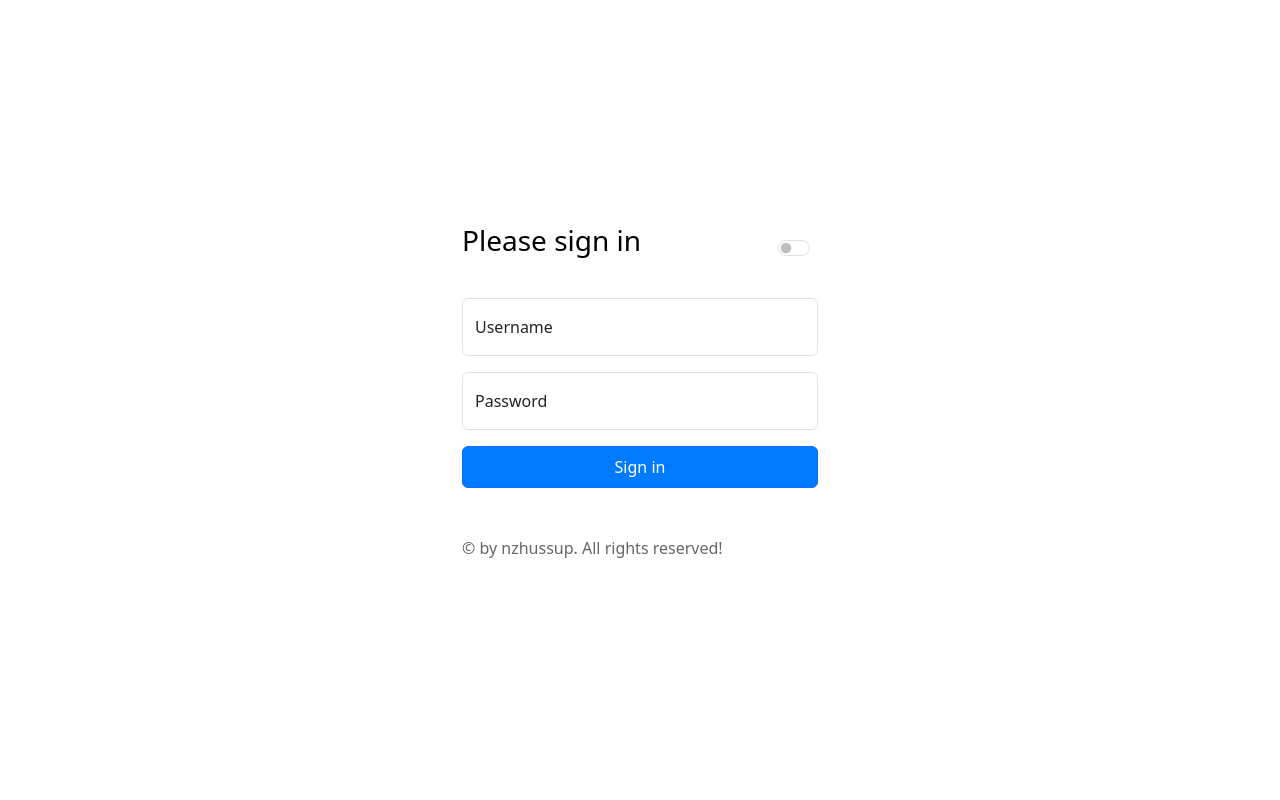
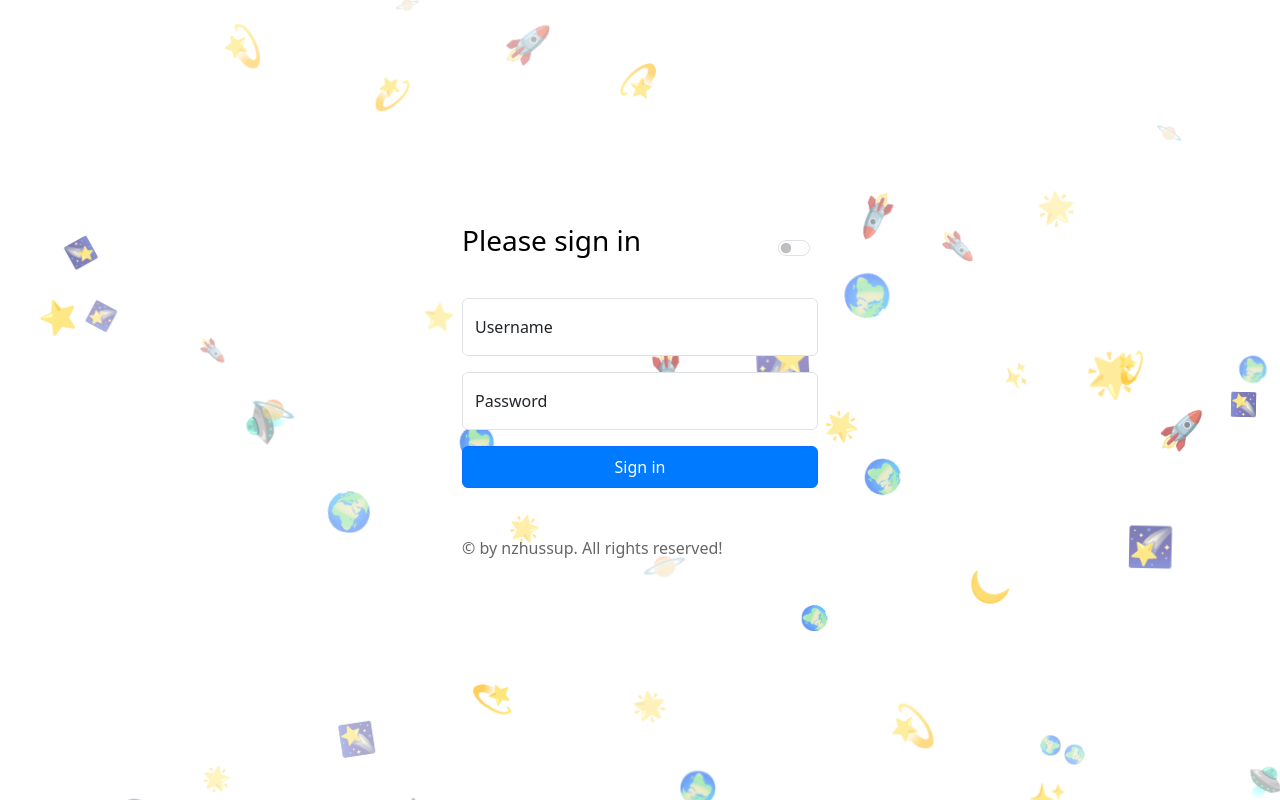
Before and after one commit to nzhussup/admin-panel-personal-website, a React (Vite) app in the folder frontend/: page /login in a window 1280 px wide. Built offline with nearby package versions, Linux system fonts and the light colour scheme.

Commit message:
feat: add animated background

```diff
--- a/frontend/src/App.css
+++ b/frontend/src/App.css
@@ -18,12 +18,29 @@
   filter: drop-shadow(0 0 2em #61dafbaa);
 }
 
-@keyframes logo-spin {
-  from {
-    transform: rotate(0deg);
+/* Floating Emoji Animations */
+.floating-emoji {
+  will-change: transform;
+  animation: float-animation 20s ease-in-out infinite;
+  animation-delay: var(--delay);
+}
+
+@keyframes float-animation {
+  0%,
+  100% {
+    transform: translate(0, 0) rotate(0deg) scale(1);
   }
-  to {
-    transform: rotate(360deg);
+  25% {
+    transform: translate(var(--random-x1), var(--random-y1)) rotate(90deg)
+      scale(0.8);
+  }
+  50% {
+    transform: translate(var(--random-x2), var(--random-y2)) rotate(180deg)
+      scale(1.2);
+  }
+  75% {
+    transform: translate(var(--random-x3), var(--random-y3)) rotate(270deg)
+      scale(0.9);
   }
 }
 
@@ -39,4 +56,4 @@
 
 .read-the-docs {
   color: #888;
-} */
+}
--- a/frontend/src/App.jsx
+++ b/frontend/src/App.jsx
@@ -5,12 +5,15 @@ import ProtectedRoute from "./components/routes/ProtectedRoute";
 import { DarkModeProvider, useDarkMode } from "./context/DarkModeContext";
 import { GlobalAlertProvider } from "./context/GlobalAlertContext";
 import GlobalAlert from "./components/GlobalAlert";
+import FloatingEmojis from "./components/FloatingEmojis";
+import "./App.css";
 
 function App() {
   return (
     <DarkModeProvider>
       <GlobalAlertProvider>
         <GlobalAlert />
+        <FloatingEmojis />
         <MainApp />
       </GlobalAlertProvider>
     </DarkModeProvider>
--- a/frontend/src/components/Card.jsx
+++ b/frontend/src/components/Card.jsx
@@ -1,7 +1,7 @@
 const Card = ({ title, desc, img, buttontxt, handleFunc, children, style }) => {
   return (
     <div
-      className='card shadow-sm border-0 rounded-4 overflow-hidden card-hover transition'
+      className='card shadow-sm border-0 rounded-4 overflow-hidden card-hover transition frosted-card'
       onClick={handleFunc ? () => handleFunc() : null}
       style={{
         cursor: handleFunc ? "pointer" : "default",
--- a/frontend/src/components/EditableAlbumCard.jsx
+++ b/frontend/src/components/EditableAlbumCard.jsx
@@ -13,10 +13,8 @@ const EditableAlbumCard = ({ album, onEdit, onDelete }) => {
   return (
     <div className='col'>
       <div
-        className={`d-flex flex-column h-100 rounded-4 border transition card-hover ${
-          isDarkMode
-            ? "bg-dark text-white border-light"
-            : "bg-white border-light"
+        className={`d-flex flex-column h-100 rounded-4 border transition card-hover frosted-card editable-album-card ${
+          isDarkMode ? "text-white border-light" : "border-light"
         }`}
         style={{
           backdropFilter: "blur(4px)",
@@ -89,8 +87,10 @@ const EditableAlbumCard = ({ album, onEdit, onDelete }) => {
             className='text-secondary small mb-2'
             style={{ opacity: 0.85, minHeight: "3em" }}
           >
-            {album.description || (
-              <span className='invisible'>No description</span>
+            {album.description ? (
+              album.description
+            ) : (
+              <span className='text-muted'>No description</span>
             )}
           </p>
           <p className='text-muted small mt-auto'>
--- /dev/null
+++ b/frontend/src/components/FloatingEmojis.jsx
@@ -0,0 +1,88 @@
+import React, { useEffect, useState } from "react";
+import { floatingEmojisConfig as defaultConfig } from "../config/floatingEmojis";
+
+const FloatingEmojis = ({ config = defaultConfig }) => {
+  const [emojis, setEmojis] = useState([]);
+
+  useEffect(() => {
+    const generateEmojis = () => {
+      return Array.from({ length: config.count }, (_, index) => {
+        const emoji =
+          config.emojis[Math.floor(Math.random() * config.emojis.length)];
+        const size =
+          Math.random() * (config.sizeRange.max - config.sizeRange.min) +
+          config.sizeRange.min;
+        const duration =
+          Math.random() *
+            (config.durationRange.max - config.durationRange.min) +
+          config.durationRange.min;
+        const startX = Math.random() * 100; // Random starting position (%)
+        const startY = Math.random() * 100;
+        const opacity =
+          Math.random() * (config.opacityRange.max - config.opacityRange.min) +
+          config.opacityRange.min;
+
+        return {
+          id: index,
+          emoji,
+          size,
+          duration,
+          startX,
+          startY,
+          opacity,
+        };
+      });
+    };
+
+    setEmojis(generateEmojis());
+  }, [config]);
+
+  return (
+    <div
+      style={{
+        position: "fixed",
+        top: 0,
+        left: 0,
+        width: "100%",
+        height: "100%",
+        overflow: "hidden",
+        pointerEvents: "none",
+        zIndex: config.zIndex,
+      }}
+    >
+      {emojis.map((emojiData) => {
+        const randomX1 = Math.random() * 300 - 150;
+        const randomY1 = Math.random() * 300 - 150;
+        const randomX2 = Math.random() * 300 - 150;
+        const randomY2 = Math.random() * 300 - 150;
+        const randomX3 = Math.random() * 300 - 150;
+        const randomY3 = Math.random() * 300 - 150;
+
+        return (
+          <div
+            key={emojiData.id}
+            className='floating-emoji'
+            style={{
+              position: "absolute",
+              left: `${emojiData.startX}%`,
+              top: `${emojiData.startY}%`,
+              fontSize: `${emojiData.size}px`,
+              opacity: emojiData.opacity,
+              "--delay": `${-Math.random() * 20}s`,
+              "--random-x1": `${randomX1}px`,
+              "--random-y1": `${randomY1}px`,
+              "--random-x2": `${randomX2}px`,
+              "--random-y2": `${randomY2}px`,
+              "--random-x3": `${randomX3}px`,
+              "--random-y3": `${randomY3}px`,
+            }}
+          >
+            {emojiData.emoji}
+          </div>
+        );
+      })}
+    </div>
+  );
+};
+
+export default FloatingEmojis;
--- a/frontend/src/components/Header.jsx
+++ b/frontend/src/components/Header.jsx
@@ -60,8 +60,8 @@ const Header = ({ text }) => {
 
           {/* Buttons on the right */}
           <div className='col-12 col-md-4 d-flex justify-content-center justify-content-md-end align-items-center'>
-            {/* On mobile, stack components vertically */}
-            <div className='d-flex flex-column flex-md-row align-items-center w-100'>
+            {/* On mobile, stack components vertically; on md+ align to the right */}
+            <div className='d-flex flex-column flex-md-row align-items-center justify-content-center justify-content-md-end'>
               {/* Dark Mode Toggle & Clear Cache Button */}
               <div className='d-flex justify-content-center align-items-center mb-3 mb-md-0 me-md-3'>
                 <label className='form-check form-switch me-2'>
--- /dev/null
+++ b/frontend/src/config/floatingEmojis.js
@@ -0,0 +1,23 @@
+export const floatingEmojisConfig = {
+  // List of emojis to use in the background
+  emojis: ["✨", "🌟", "💫", "⭐️", "🌠", "🚀", "🛸", "🪐", "🌍", "🌙"],
+  // Number of emoji instances to create
+  count: 50,
+  // Animation duration range in seconds (min and max)
+  durationRange: {
+    min: 10,
+    max: 20,
+  },
+  // Size range for emojis in pixels
+  sizeRange: {
+    min: 20,
+    max: 40,
+  },
+  // Z-index for the background container
+  zIndex: -1,
+  // Opacity range for emojis
+  opacityRange: {
+    min: 0.3,
+    max: 0.7,
+  },
+};
--- a/frontend/src/index.css
+++ b/frontend/src/index.css
@@ -1,12 +1,24 @@
-
 body.dark-mode {
   background-color: #121212;
   color: #e0e0e0;
 }
 
+header {
+  background-color: rgba(255, 255, 255, 0.1);
+  backdrop-filter: blur(8px);
+  -webkit-backdrop-filter: blur(8px);
+  border-bottom: 1px solid rgba(255, 255, 255, 0.1);
+  transition: background-color 0.3s ease, border-color 0.3s ease;
+  /* Rounded edges and spacing from viewport so corners are visible */
+  border-radius: 12px;
+  margin: 12px;
+  overflow: hidden; /* ensures backdrop-filter respects border-radius on some browsers */
+}
+
 body.dark-mode header {
-  background-color: #1f1f1f;
+  background-color: rgba(18, 18, 18, 0.3);
   color: #e0e0e0;
+  border-bottom: none; /* remove visible border in dark mode */
 }
 
 .form-switch .form-check-input:checked {
@@ -21,16 +33,9 @@ body.dark-mode .form-check-label {
   color: #e0e0e0;
 }
 
-body.dark-mode header {
-  background-color: #1f1f1f;
-  color: #e0e0e0;
-  border-bottom: 1px solid #333;
-}
-
 body.dark-mode header .bi {
   fill: #e0e0e0;
 }
-
 
 body.dark-mode .btn {
   background-color: #3a3a3a;
@@ -73,6 +78,41 @@ body.dark-mode .dropdown-menu {
 
 body.dark-mode .dropdown-item {
   color: #e0e0e0; /* Light text for dropdown items */
+}
+
+/* Make secondary/muted text readable in dark mode */
+body.dark-mode .text-secondary,
+body.dark-mode .text-muted {
+  color: #bdbdbd !important;
+  opacity: 0.95 !important;
+}
+
+/* Frosted glass cards */
+.frosted-card {
+  background-color: rgba(255, 255, 255, 0.06);
+  backdrop-filter: blur(6px);
+  -webkit-backdrop-filter: blur(6px);
+  border: 1px solid rgba(255, 255, 255, 0.06);
+}
+
+body.dark-mode .frosted-card {
+  background-color: rgba(20, 20, 20, 0.35);
+  border: 1px solid rgba(255, 255, 255, 0.03);
+}
+
+/* Provide a subtle shadow and keep corners rounded */
+.frosted-card.card-hover {
+  border-radius: 16px;
+}
+
+/* Editable album card tweaks */
+.editable-album-card .fw-semibold {
+  color: inherit; /* ensure title inherits parent color */
+}
+
+.editable-album-card .text-secondary,
+.editable-album-card .text-muted {
+  color: rgba(255, 255, 255, 0.85); /* readable in dark mode */
 }
 
 body.dark-mode .dropdown-item:hover {
@@ -125,12 +165,12 @@ body.dark-mode tr:hover {
 
 /* Dark mode: moon icon */
 body.dark-mode .bi-moon-stars {
-  color: #f8f9fa;  /* Light color for dark mode */
+  color: #f8f9fa; /* Light color for dark mode */
 }
 
 /* Light mode: brightness-high icon */
 body:not(.dark-mode) .bi-brightness-high {
-  color: #343a40;  /* Dark color for light mode */
+  color: #343a40; /* Dark color for light mode */
 }
 
 /* Dark Mode Styles */
```
Also changed, not shown: frontend/tests/mocks/contextMocks.js (added, +32 -0 lines), frontend/tests/mocks/index.js (added, +18 -0 lines), frontend/tests/mocks/mocks.js (added, +32 -0 lines).
